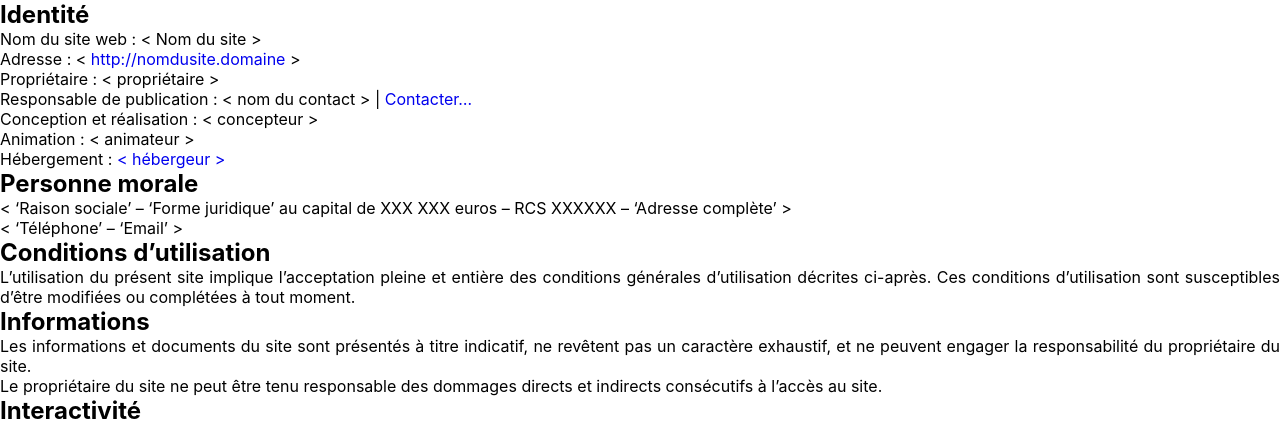
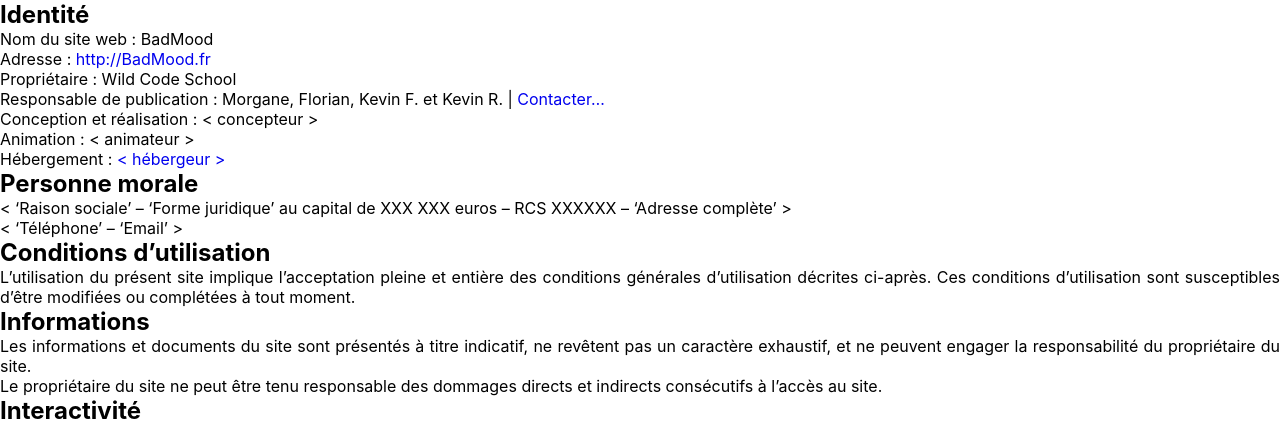
Before and after one commit to FranciscoKevin/Badmood, a PHP site: page /page_mentions_legales in a window 1280 px wide. Shown: the part 80-504 px from the top of the page. Run offline with PHP 8.4, Linux system fonts and the light colour scheme; some libraries are stand-ins or nearby versions.

Commit message:
legeres modifs

```diff
--- a/page_mentions_legales.php
+++ b/page_mentions_legales.php
@@ -3,10 +3,9 @@
 <head>
     <meta charset="UTF-8">
     <meta name="viewport" content="width=device-width, initial-scale=1.0">
-    <title>Document</title>
-    <link rel="stylesheet" href="index.css">
+    <title>BadMood - Mentions légales</title>
+    <link rel="stylesheet" href="header.css">
     <link rel="stylesheet" href="footer.css">
-    <link rel="stylesheet" href="header.css">
     <link rel="stylesheet" href="mentions_legales.css">
     <!-- Bibilotheque de logo svg par exemple pour le bouton menu sandwich-->
     <script src="https://kit.fontawesome.com/a076d05399.js"></script>
@@ -18,10 +17,10 @@
 
     <div class="highlight" style="text-align:justify">
         <h2>Identité</h2>
-        <p>Nom du site web : &lt; Nom du site &gt;<br>
-        Adresse : &lt; <a href="http://webexpress.fr" data-wpel-link="internal">http://nomdusite.domaine</a> &gt;<br>
-        Propriétaire : &lt; propriétaire &gt;<br>
-        Responsable de publication : &lt; nom du contact &gt; | <a href="http://www.webexpress.fr/contact/" data-wpel-link="internal">Contacter…</a></p>
+        <p>Nom du site web : BadMood<br>
+        Adresse : <a href="http://webexpress.fr" data-wpel-link="internal">http://BadMood.fr</a><br>
+        Propriétaire : Wild Code School<br>
+        Responsable de publication : Morgane, Florian, Kevin F. et Kevin R. | <a href="http://www.webexpress.fr/contact/" data-wpel-link="internal">Contacter…</a></p>
         <p>Conception et réalisation : &lt; concepteur &gt;<br>
         Animation : &lt; animateur &gt;<br>
         Hébergement : <a href="http://webexpress.fr" data-wpel-link="internal">&lt; hébergeur &gt;</a></p>
```
Also changed, not shown: page_contact.css (+2 -17 lines).
